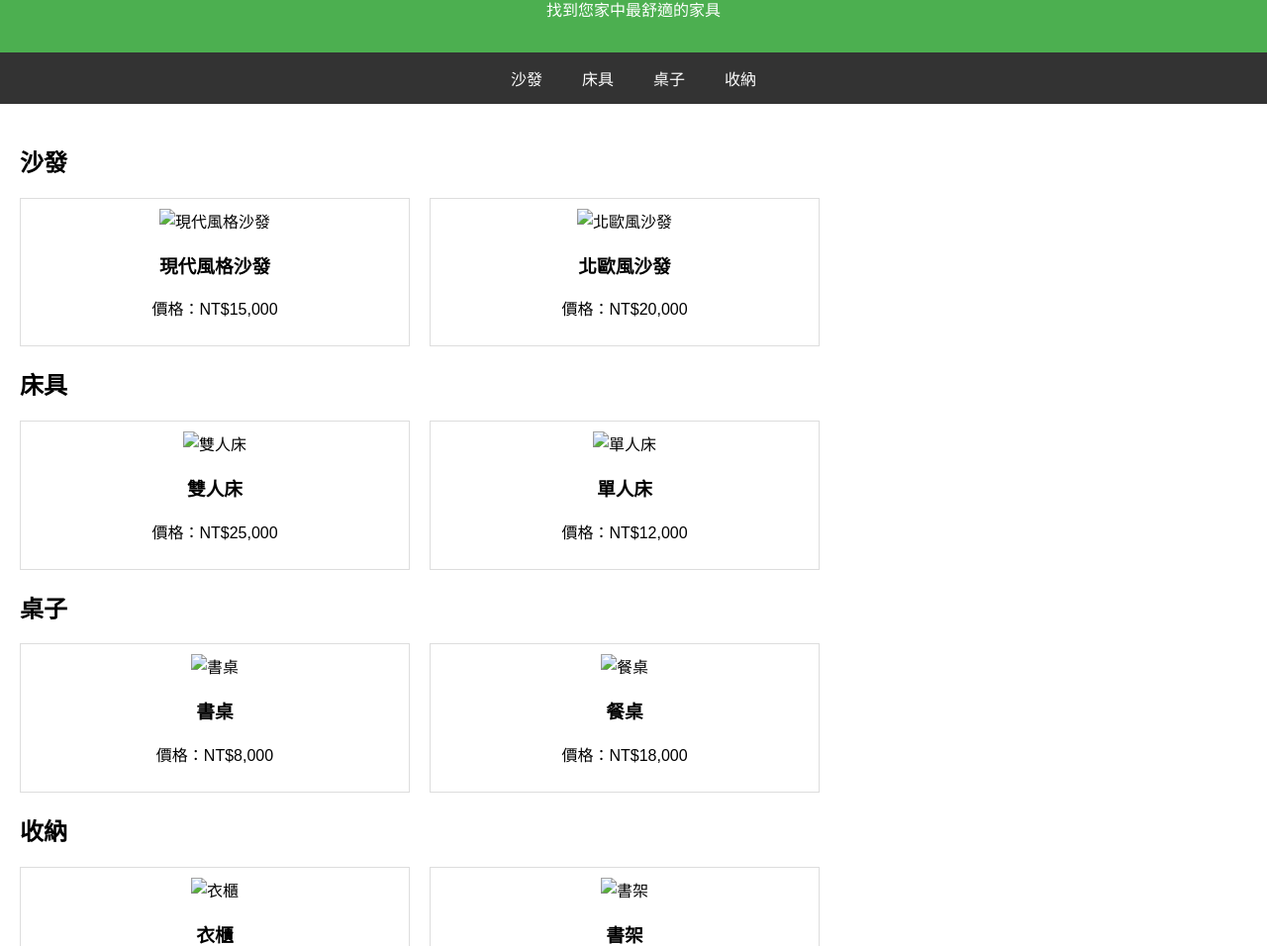
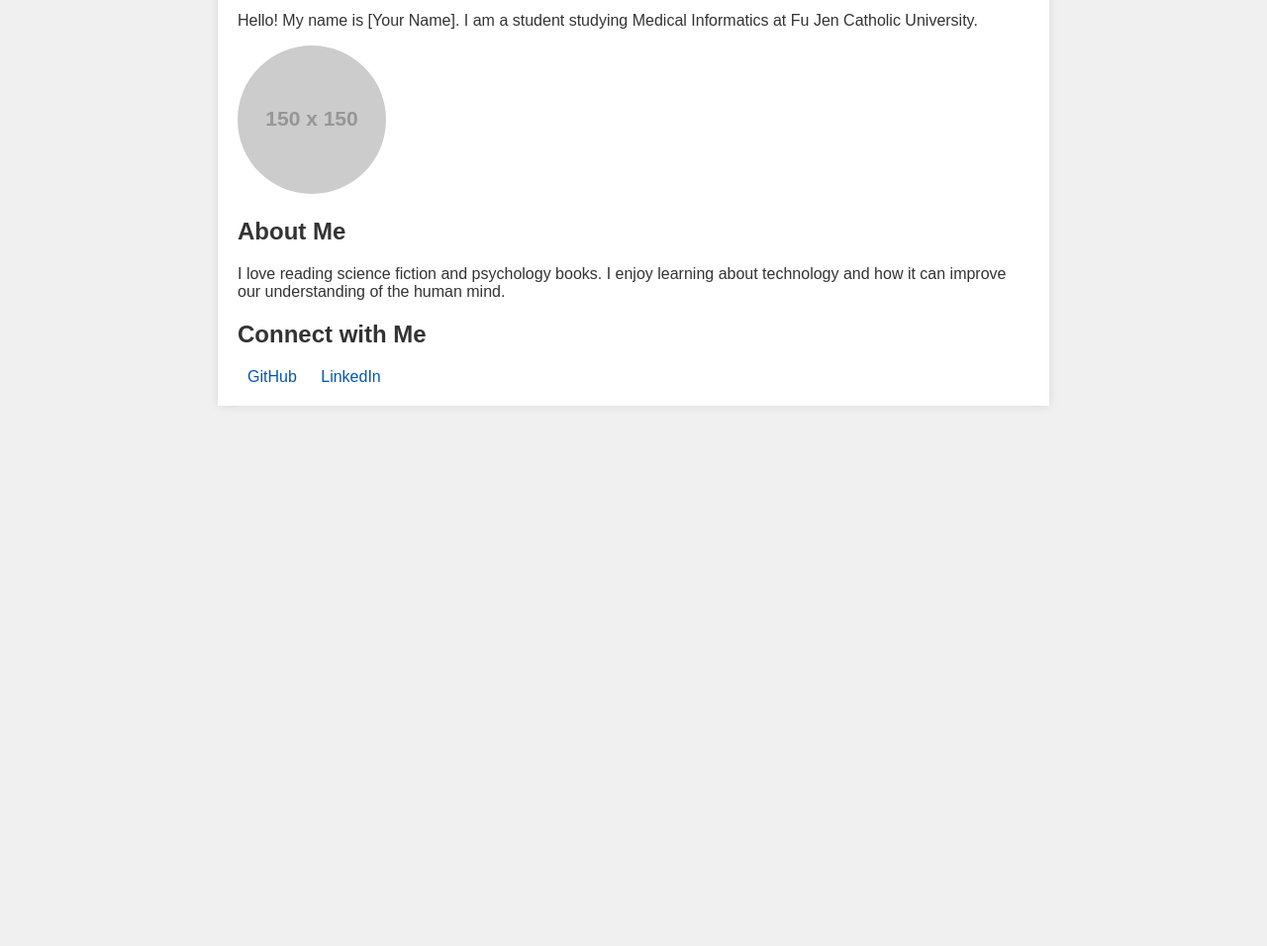
Before and after one commit to yurouc/NEW, a plain HTML site: page index.html in a window 1280 px wide. Shown: the part 108-1064 px from the top of the page at 99% size. After the commit the page ends 800 px from the top, so only its background shows below. Drawn offline with Linux system fonts and the light colour scheme; placeholder pictures from the web are drawn by us.

Commit message:
Update index.html

```diff
--- a/index.html
+++ b/index.html
@@ -1,140 +1,89 @@
 <!DOCTYPE html>
-<html lang="zh-Hant">
+<html lang="en">
 <head>
     <meta charset="UTF-8">
     <meta name="viewport" content="width=device-width, initial-scale=1.0">
-    <title>生活家具網頁</title>
+    <title>My Personal Page with Animation</title>
     <style>
         body {
             font-family: Arial, sans-serif;
+            background-color: #f0f0f0;
+            color: #333;
             margin: 0;
-            padding: 0;
+            padding: 20px;
         }
-        header {
-            background-color: #4CAF50;
-            color: white;
-            text-align: center;
-            padding: 1em;
-        }
-        nav {
-            display: flex;
-            justify-content: center;
-            background-color: #333;
-        }
-        nav a {
-            color: white;
-            padding: 14px 20px;
-            text-decoration: none;
-            text-align: center;
-        }
-        nav a:hover {
-            background-color: #ddd;
-            color: black;
+        h1 {
+            color: #0056b3;
+            /* 加入動畫 */
+            animation: fadeIn 1.5s ease-in-out;
         }
         .container {
+            max-width: 800px;
+            margin: 0 auto;
+            background-color: #fff;
             padding: 20px;
+            box-shadow: 0 0 10px rgba(0, 0, 0, 0.1);
         }
-        .product-category {
+        .about {
             margin-top: 20px;
         }
-        .products {
-            display: flex;
-            gap: 20px;
-            flex-wrap: wrap;
+        img {
+            width: 150px;
+            height: auto;
+            border-radius: 50%;
+            /* 加入動畫 */
+            animation: fadeInScale 2s ease-in-out;
         }
-        .product {
-            border: 1px solid #ddd;
-            padding: 10px;
-            width: 30%;
-            text-align: center;
+        .social-links a {
+            margin: 0 10px;
+            text-decoration: none;
+            color: #0056b3;
         }
-        .product img {
-            max-width: 100%;
-            height: auto;
+
+        /* 定義動畫 */
+        @keyframes fadeInScale {
+            0% {
+                opacity: 0;
+                transform: scale(0.8);
+            }
+            100% {
+                opacity: 1;
+                transform: scale(1);
+            }
+        }
+
+        @keyframes fadeIn {
+            from {
+                opacity: 0;
+            }
+            to {
+                opacity: 1;
+            }
         }
     </style>
 </head>
 <body>
-    <header>
-        <h1>生活家具</h1>
-        <p>找到您家中最舒適的家具</p>
-    </header>
-
-    <nav>
-        <a href="#sofa">沙發</a>
-        <a href="#bed">床具</a>
-        <a href="#table">桌子</a>
-        <a href="#storage">收納</a>
-    </nav>
 
     <div class="container">
-        <div class="product-category" id="sofa">
-            <h2>沙發</h2>
-            <div class="products">
-                <div class="product">
-                    <img src="sofa1.jpg" alt="現代風格沙發">
-                    <h3>現代風格沙發</h3>
-                    <p>價格：NT$15,000</p>
-                </div>
-                <div class="product">
-                    <img src="sofa2.jpg" alt="北歐風沙發">
-                    <h3>北歐風沙發</h3>
-                    <p>價格：NT$20,000</p>
-                </div>
-            </div>
+        <h1>Welcome to My Personal Page</h1>
+        <p>Hello! My name is [Your Name]. I am a student studying Medical Informatics at Fu Jen Catholic University.</p>
+
+        <!-- 加入圖片 -->
+        <img src="https://via.placeholder.com/150" alt="My Photo">
+
+        <!-- 關於我的區塊 -->
+        <div class="about">
+            <h2>About Me</h2>
+            <p>I love reading science fiction and psychology books. I enjoy learning about technology and how it can improve our understanding of the human mind.</p>
         </div>
 
-        <div class="product-category" id="bed">
-            <h2>床具</h2>
-            <div class="products">
-                <div class="product">
-                    <img src="bed1.jpg" alt="雙人床">
-                    <h3>雙人床</h3>
-                    <p>價格：NT$25,000</p>
-                </div>
-                <div class="product">
-                    <img src="bed2.jpg" alt="單人床">
-                    <h3>單人床</h3>
-                    <p>價格：NT$12,000</p>
-                </div>
-            </div>
-        </div>
-
-        <div class="product-category" id="table">
-            <h2>桌子</h2>
-            <div class="products">
-                <div class="product">
-                    <img src="table1.jpg" alt="書桌">
-                    <h3>書桌</h3>
-                    <p>價格：NT$8,000</p>
-                </div>
-                <div class="product">
-                    <img src="table2.jpg" alt="餐桌">
-                    <h3>餐桌</h3>
-                    <p>價格：NT$18,000</p>
-                </div>
-            </div>
-        </div>
-
-        <div class="product-category" id="storage">
-            <h2>收納</h2>
-            <div class="products">
-                <div class="product">
-                    <img src="storage1.jpg" alt="衣櫃">
-                    <h3>衣櫃</h3>
-                    <p>價格：NT$10,000</p>
-                </div>
-                <div class="product">
-                    <img src="storage2.jpg" alt="書架">
-                    <h3>書架</h3>
-                    <p>價格：NT$5,000</p>
-                </div>
-            </div>
+        <!-- 社交連結 -->
+        <div class="social-links">
+            <h2>Connect with Me</h2>
+            <a href="https://github.com/yourusername" target="_blank">GitHub</a>
+            <a href="https://www.linkedin.com/in/yourusername" target="_blank">LinkedIn</a>
         </div>
     </div>
 
-    <footer>
-        <p>© 2024 生活家具網頁. All Rights Reserved.</p>
-    </footer>
 </body>
 </html>
```
